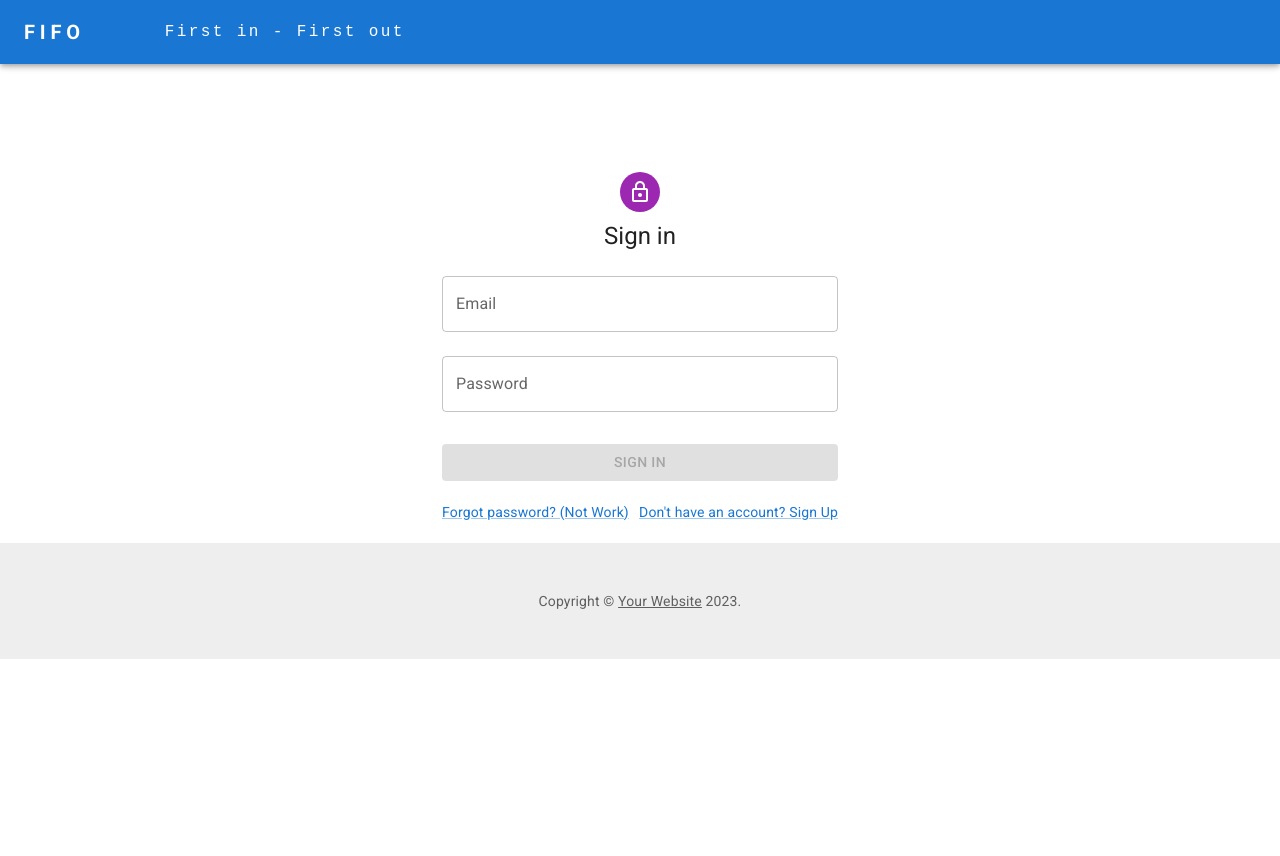
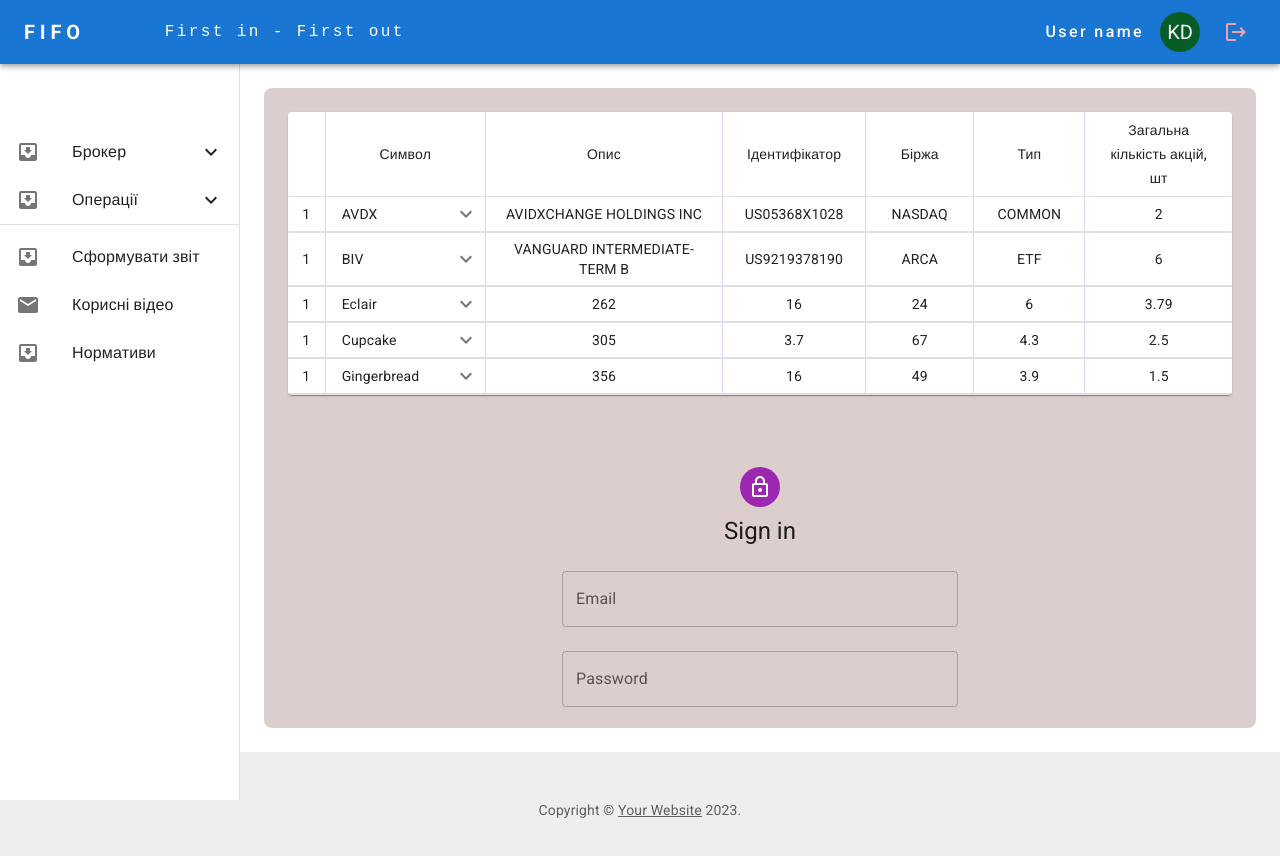
Before and after one commit to yurchykyur/FIFO, a React (Create React App) app: page /FIFO/login in a window 1280 px wide. Shown: the top 856 px of the page. Before the commit the page ends 800 px from the top, so only its background shows below. Built offline with nearby package versions, Linux system fonts and the light colour scheme; a web font is replaced by a local one.

Commit message:
update toolbar, drawer - add isLogged
add AuthNav, UserMenu

```diff
--- a/src/components/App/App.jsx
+++ b/src/components/App/App.jsx
@@ -2,27 +2,30 @@ import Layout from 'layout';
 import Home from 'pages/Home';
 import Login from 'pages/Login';
 import Register from 'pages/Register';
-import {  Route, Routes } from 'react-router-dom';
+import { Route, Routes } from 'react-router-dom';
 
 const App = () => {
   return (
     <div>
-       <Routes>
+      <Routes>
         <Route path="/" element={<Layout />}>
-          <Route index element={<h3><Home /></h3>} />
-          <Route path="/login" element={<h3><Login /></h3>} />
-          <Route path="/register" element={<h3><Register /></h3>} />
-          <Route path="/usefull-material" element={<h3>Usefull material</h3>} />
-          <Route path="/normative" element={<h3>Normative</h3>} />
+          <Route index element={<Home />} />
+          <Route path="/login" element={<Login />} />
+          <Route path="/register" element={<Register />} />
+
+          <Route path="/dashboard" element={<h3>Dashboard</h3>} />
+
           <Route path="/freedom-finance" element={<h3>Freedom Finance</h3>} />
           <Route
             path="/interactive-brokers"
             element={<h3>Interactive Brokers</h3>}
           />
-         <Route path="/buy" element={<h3>Buy</h3>} />
+          <Route path="/buy" element={<h3>Buy</h3>} />
           <Route path="/sell" element={<h3>Sell</h3>} />
 
           <Route path="/generate-report" element={<h3>Generate a report</h3>} />
+          <Route path="/usefull-material" element={<h3>Usefull material</h3>} />
+          <Route path="/normative" element={<h3>Normative</h3>} />
 
           <Route path="*" element={<h3>NotFound </h3>} />
         </Route>
--- a/src/components/Drawer/AppBarNotLogged.jsx
+++ /dev/null
@@ -1,69 +0,0 @@
-import AppBar from '@mui/material/AppBar';
-import Box from '@mui/material/Box';
-import Toolbar from '@mui/material/Toolbar';
-import Typography from '@mui/material/Typography';
-
-function AppBarNotLogged() {
-  return (
-    <AppBar
-      position="fixed"
-      // sx={{ zIndex: theme => theme.zIndex.drawer + 1 }}
-    >
-      <Toolbar>
-        <Typography
-          variant="h6"
-          noWrap
-          component="a"
-          href="/"
-          sx={{
-            mr: 10,
-            display: { xs: 'none', md: 'flex' },
-            fontFamily: 'Roboto',
-            fontWeight: 700,
-            letterSpacing: '.3rem',
-            color: 'inherit',
-            textDecoration: 'none',
-          }}
-        >
-          FIFO
-        </Typography>
-        <Typography
-          variant="h5"
-          noWrap
-          component="a"
-          href="/"
-          sx={{
-            mr: 2,
-            display: { xs: 'flex', md: 'none' },
-            flexGrow: 1,
-            fontFamily: 'Roboto',
-            fontWeight: 700,
-            letterSpacing: '.3rem',
-            color: 'inherit',
-            textDecoration: 'none',
-          }}
-        >
-          FIFO
-        </Typography>
-        <Box sx={{ flexGrow: 1, display: { xs: 'none', md: 'flex' } }}>
-          <Typography
-            variant="body1"
-            noWrap
-            component="p"
-            sx={{
-              mr: 2,
-              display: { xs: 'none', md: 'flex' },
-              fontFamily: 'monospace',
-              fontWeight: 500,
-              letterSpacing: '.15rem',
-              color: 'inherit',
-            }}
-          >
-            First in - First out
-          </Typography>
-        </Box>
-      </Toolbar>
-    </AppBar>
-  );
-}
-export default AppBarNotLogged;
--- /dev/null
+++ b/src/components/Drawer/AuthNav.jsx
@@ -0,0 +1,63 @@
+import { Box, Link } from '@mui/material';
+import { NavLink as RouterNavLink } from 'react-router-dom';
+
+export default function AuthNav() {
+  return (
+    <>
+      <Box sx={{}}>
+        <Link
+          variant="body1"
+          noWrap
+          component={RouterNavLink}
+          to="/"
+          sx={{
+            mr: 2,
+            display: { md: 'flex' },
+            fontFamily: 'Roboto',
+            fontWeight: 500,
+            letterSpacing: '.15rem',
+            color: 'inherit',
+          }}
+        >
+          Home
+        </Link>
+      </Box>
+      <Box sx={{}}>
+        <Link
+          variant="body1"
+          noWrap
+          component={RouterNavLink}
+          to="/login"
+          sx={{
+            mr: 2,
+            display: { md: 'flex' },
+            fontFamily: 'Roboto',
+            fontWeight: 500,
+            letterSpacing: '.15rem',
+            color: 'inherit',
+          }}
+        >
+          Sign In
+        </Link>
+      </Box>
+      <Box sx={{}}>
+        <Link
+          variant="body1"
+          noWrap
+          component={RouterNavLink}
+          to="/register"
+          sx={{
+            mr: 2,
+            display: { md: 'flex' },
+            fontFamily: 'Roboto',
+            fontWeight: 500,
+            letterSpacing: '.15rem',
+            color: 'inherit',
+          }}
+        >
+          Sign Up
+        </Link>
+      </Box>
+    </>
+  );
+}
--- a/src/components/Drawer/DrawerMUI.jsx
+++ b/src/components/Drawer/DrawerMUI.jsx
@@ -23,9 +23,10 @@ import { drawerWidth } from 'constants/drawer';
 import { NavLink as RouterNavLink } from 'react-router-dom';
 import ListItemText from '@mui/material/ListItemText';
 
+const isLoggedIn = true;
 
 // ['Сформувати звіт', 'Корисні відео', 'Нормативи']
-const arrLinks = ['/generate-report','/usefull-material','/normative' ]
+const arrLinks = ['/generate-report', '/usefull-material', '/normative'];
 
 function DrawerMUI(props) {
   const { window, children } = props;
@@ -44,7 +45,7 @@ function DrawerMUI(props) {
           nestedList={{
             primaryTitle: 'Брокер',
             nestedItems: ['Freedom Finance', 'Interactive Brokers'],
-          nestedLinks: ['/freedom-finance', '/interactive-brokers']
+            nestedLinks: ['/freedom-finance', '/interactive-brokers'],
           }}
         />
 
@@ -52,8 +53,7 @@ function DrawerMUI(props) {
           nestedList={{
             primaryTitle: 'Операції',
             nestedItems: ['Купити', 'Продати'],
-          nestedLinks: ['/buy', '/sell']
-
+            nestedLinks: ['/buy', '/sell'],
           }}
         />
         <Divider />
@@ -61,8 +61,7 @@ function DrawerMUI(props) {
           {['Сформувати звіт', 'Корисні відео', 'Нормативи'].map(
             (text, index) => (
               <ListItem key={text} disablePadding>
-              <ListItemButton component={RouterNavLink}
-                        to={arrLinks[index]}>
+                <ListItemButton component={RouterNavLink} to={arrLinks[index]}>
                   <ListItemIcon>
                     {index % 2 === 0 ? <InboxIcon /> : <MailIcon />}
                   </ListItemIcon>
@@ -81,7 +80,7 @@ function DrawerMUI(props) {
     window !== undefined ? () => window().document.body : undefined;
 
   return (
-    <Box sx={{ display: 'flex' }}>
+    <Box sx={{ display: 'flex', justifyContent: 'center' }}>
       <CssBaseline />
       <AppBar
         position="fixed"
@@ -98,9 +97,12 @@ function DrawerMUI(props) {
             <MenuIcon />
           </IconButton>
 
-          <ContentToolbarForDrawer />
+          <ContentToolbarForDrawer isLoggedIn={isLoggedIn} />
         </Toolbar>
       </AppBar>
+
+      {isLoggedIn && (
+        <>
           <Box
             component="nav"
             sx={{ width: { lg: drawerWidth }, flexShrink: { sm: 0 } }}
@@ -139,6 +141,11 @@ function DrawerMUI(props) {
               {drawer}
             </Drawer>
           </Box>
+        </>
+      )}
+
+      {isLoggedIn ? (
+        <>
           <Box
             component="main"
             sx={{
@@ -164,6 +171,10 @@ function DrawerMUI(props) {
               {children}
             </Box>
           </Box>
+        </>
+      ) : (
+        <>{children}</>
+      )}
     </Box>
   );
 }
--- a/src/components/Drawer/ToolbarForDrawer.jsx
+++ b/src/components/Drawer/ToolbarForDrawer.jsx
@@ -1,47 +1,12 @@
 import { useState } from 'react';
 import Box from '@mui/material/Box';
-import IconButton from '@mui/material/IconButton';
 import Typography from '@mui/material/Typography';
-import Menu from '@mui/material/Menu';
-import Avatar from '@mui/material/Avatar';
-import Tooltip from '@mui/material/Tooltip';
-import MenuItem from '@mui/material/MenuItem';
-import LogoutIcon from '@mui/icons-material/Logout';
 import { Link as RouterLink } from 'react-router-dom';
+import UserMenu from './UserMenu';
+import AuthNav from './AuthNav';
+import { Link } from '@mui/material';
 
-
-const settings = ['Profile', 'Account', 'Dashboard', 'Choose theme'];
-
-function stringAvatar(name) {
-  return {
-    sx: {
-      bgcolor: stringToColor(name),
-    },
-    children: `${name.split(' ')[0][0]}${name.split(' ')[1][0]}`,
-  };
-}
-
-function stringToColor(string) {
-  let hash = 0;
-  let i;
-
-  /* eslint-disable no-bitwise */
-  for (i = 0; i < string.length; i += 1) {
-    hash = string.charCodeAt(i) + ((hash << 5) - hash);
-  }
-
-  let color = '#';
-
-  for (i = 0; i < 3; i += 1) {
-    const value = (hash >> (i * 8)) & 0xff;
-    color += `00${value.toString(16)}`.slice(-2);
-  }
-  /* eslint-enable no-bitwise */
-
-  return color;
-}
-
-function ContentToolbarForDrawer() {
+function ContentToolbarForDrawer({ isLoggedIn }) {
   const [anchorElUser, setAnchorElUser] = useState(null);
 
   const handleOpenUserMenu = event => {
@@ -54,11 +19,12 @@ function ContentToolbarForDrawer() {
 
   return (
     <>
-      <Typography
+      <Link
         variant="h6"
         noWrap
         component={RouterLink}
-       to="/"
+        to="/"
+        underline="hover"
         sx={{
           mr: 10,
           display: { xs: 'none', md: 'flex' },
@@ -70,12 +36,13 @@ function ContentToolbarForDrawer() {
         }}
       >
         FIFO
-      </Typography>
-      <Typography
+      </Link>
+      <Link
         variant="h5"
         noWrap
         component={RouterLink}
-       to="/"
+        to="/"
+        underline="hover"
         sx={{
           mr: 2,
           display: { xs: 'flex', md: 'none' },
@@ -88,7 +55,7 @@ function ContentToolbarForDrawer() {
         }}
       >
         FIFO
-      </Typography>
+      </Link>
       <Box sx={{ flexGrow: 1, display: { xs: 'none', md: 'flex' } }}>
         <Typography
           variant="body1"
@@ -106,55 +73,16 @@ function ContentToolbarForDrawer() {
           First in - First out
         </Typography>
       </Box>
-      <Box sx={{}}>
-        <Typography
-          variant="body1"
-          noWrap
-          component="p"
-          sx={{
-            mr: 2,
-            display: { xs: 'none', md: 'flex' },
-            fontFamily: 'Roboto',
-            fontWeight: 500,
-            letterSpacing: '.15rem',
-            color: 'inherit',
-          }}
-        >
-          User name
-        </Typography>
-      </Box>
-      <Box sx={{ flexGrow: 0 }}>
-        <Tooltip title="Open settings">
-          <IconButton onClick={handleOpenUserMenu} sx={{ p: 0, mr: 2 }}>
-            <Avatar {...stringAvatar('Kent Dodds')} />
-          </IconButton>
-        </Tooltip>
-        <Menu
-          sx={{ mt: '45px' }}
-          id="menu-appbar"
-          anchorEl={anchorElUser}
-          anchorOrigin={{
-            vertical: 'top',
-            horizontal: 'right',
-          }}
-          keepMounted
-          transformOrigin={{
-            vertical: 'top',
-            horizontal: 'right',
-          }}
-          open={Boolean(anchorElUser)}
-          onClose={handleCloseUserMenu}
-        >
-          {settings.map(setting => (
-            <MenuItem key={setting} onClick={handleCloseUserMenu}>
-              <Typography textAlign="center">{setting}</Typography>
-            </MenuItem>
-          ))}
-        </Menu>
-        <IconButton aria-label="logout">
-          <LogoutIcon sx={{ color: '#f39fad' }} />
-        </IconButton>
-      </Box>
+
+      {isLoggedIn ? (
+        <UserMenu
+          valueAnchorElUser={anchorElUser}
+          onCloseUserMenu={handleCloseUserMenu}
+          onOpenUserMenu={handleOpenUserMenu}
+        />
+      ) : (
+        <AuthNav />
+      )}
     </>
   );
 }
--- /dev/null
+++ b/src/components/Drawer/UserMenu.jsx
@@ -0,0 +1,101 @@
+import {
+  Avatar,
+  Box,
+  IconButton,
+  Menu,
+  MenuItem,
+  Tooltip,
+  Typography,
+} from '@mui/material';
+import LogoutIcon from '@mui/icons-material/Logout';
+
+const settings = ['Profile', 'Account', 'Dashboard', 'Choose theme'];
+
+function stringAvatar(name) {
+  return {
+    sx: {
+      bgcolor: stringToColor(name),
+    },
+    children: `${name.split(' ')[0][0]}${name.split(' ')[1][0]}`,
+  };
+}
+
+function stringToColor(string) {
+  let hash = 0;
+  let i;
+
+  /* eslint-disable no-bitwise */
+  for (i = 0; i < string.length; i += 1) {
+    hash = string.charCodeAt(i) + ((hash << 5) - hash);
+  }
+
+  let color = '#';
+
+  for (i = 0; i < 3; i += 1) {
+    const value = (hash >> (i * 8)) & 0xff;
+    color += `00${value.toString(16)}`.slice(-2);
+  }
+  /* eslint-enable no-bitwise */
+
+  return color;
+}
+
+export default function UserMenu({
+  onOpenUserMenu,
+  onCloseUserMenu,
+  valueAnchorElUser,
+}) {
+  return (
+    <>
+      <Box sx={{}}>
+        <Typography
+          variant="body1"
+          noWrap
+          component="p"
+          sx={{
+            mr: 2,
+            display: { xs: 'none', md: 'flex' },
+            fontFamily: 'Roboto',
+            fontWeight: 500,
+            letterSpacing: '.15rem',
+            color: 'inherit',
+          }}
+        >
+          User name
+        </Typography>
+      </Box>
+      <Box sx={{ flexGrow: 0 }}>
+        <Tooltip title="Open settings">
+          <IconButton onClick={onOpenUserMenu} sx={{ p: 0, mr: 2 }}>
+            <Avatar {...stringAvatar('Kent Dodds')} />
+          </IconButton>
+        </Tooltip>
+        <Menu
+          sx={{ mt: '45px' }}
+          id="menu-appbar"
+          anchorEl={valueAnchorElUser}
+          anchorOrigin={{
+            vertical: 'top',
+            horizontal: 'right',
+          }}
+          keepMounted
+          transformOrigin={{
+            vertical: 'top',
+            horizontal: 'right',
+          }}
+          open={Boolean(valueAnchorElUser)}
+          onClose={onCloseUserMenu}
+        >
+          {settings.map(setting => (
+            <MenuItem key={setting} onClick={onCloseUserMenu}>
+              <Typography textAlign="center">{setting}</Typography>
+            </MenuItem>
+          ))}
+        </Menu>
+        <IconButton aria-label="logout">
+          <LogoutIcon sx={{ color: '#f39fad' }} />
+        </IconButton>
+      </Box>
+    </>
+  );
+}
--- a/src/layout/Layout.jsx
+++ b/src/layout/Layout.jsx
@@ -1,17 +1,17 @@
 import { Suspense } from 'react';
 import { Outlet } from 'react-router-dom';
 
-import Box from '@mui/material/Box';
+// import Box from '@mui/material/Box';
 
-import ResponsiveDrawer from 'components/Drawer';
-import AppBarNotLogged from 'components/Drawer/AppBarNotLogged';
+import DrawerMUI from 'components/Drawer';
+// import AppBarNotLogged from 'components/Drawer/AppBarNotLogged';
 import Footer from 'components/Footer';
 
 export default function Layout() {
-  const isLoggedIn = false;
+  // const isLoggedIn = true;
   return (
     <div>
-      {!isLoggedIn && (
+      {/* {!isLoggedIn && (
         <div>
           <AppBarNotLogged />
           <Box sx={{ height: '100px' }}></Box>
@@ -19,15 +19,15 @@ export default function Layout() {
             <Outlet />
           </Suspense>
         </div>
-      )}
+      )} */}
 
-      {isLoggedIn && (
-        <ResponsiveDrawer>
-          <Suspense fallback={null}>
-            <Outlet />
-          </Suspense>
-        </ResponsiveDrawer>
-      )}
+      {/* {isLoggedIn && ( */}
+      <DrawerMUI>
+        <Suspense fallback={null}>
+          <Outlet />
+        </Suspense>
+      </DrawerMUI>
+      {/* )} */}
       <Footer />
     </div>
   );
```
Lines whose indentation alone changed are shown as unchanged.
